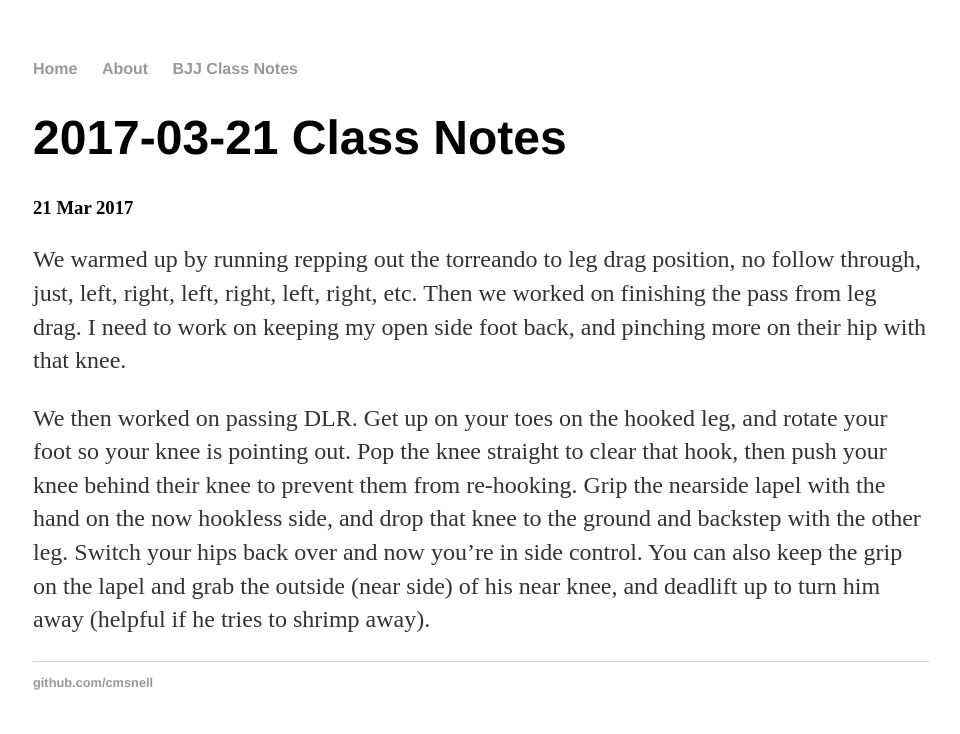
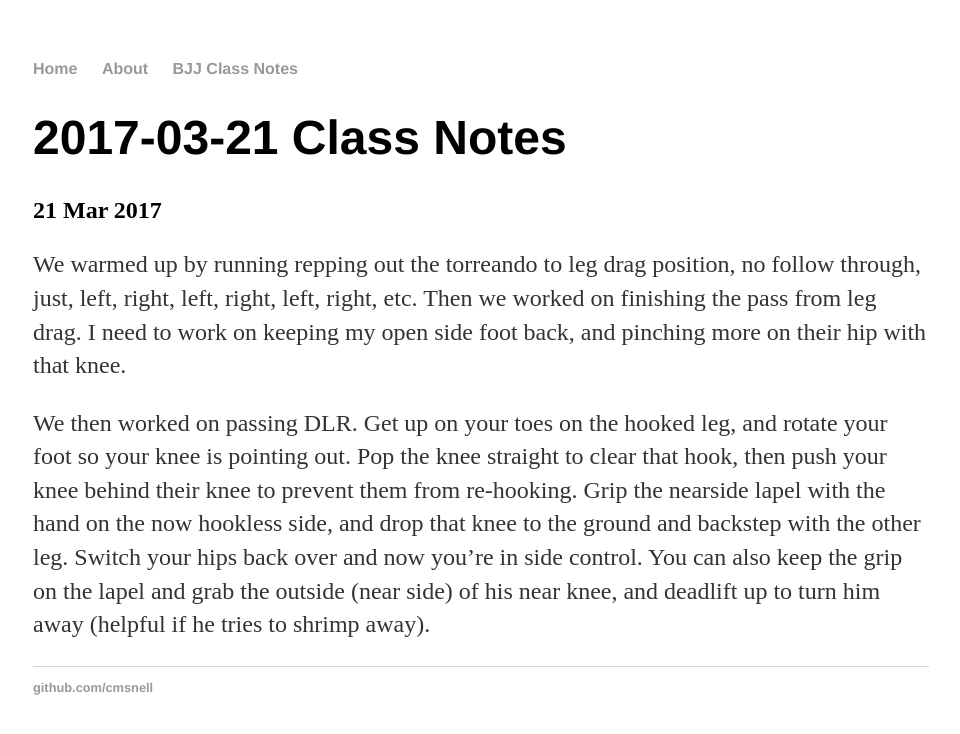
Before and after one commit to cmsnell/cmsnell.github.io, a Jekyll site: the page built from _posts/2017-03-21-class-notes.md, in a window 1280 px wide. Shown: the top 734 px of the page, without its empty margins (159-1119 px from the left). Built offline with Jekyll 4.4.1, drawn with Linux system fonts in a browser that asks for light colours.

Commit message:
Update post.html

```diff
--- a/_layouts/post.html
+++ b/_layouts/post.html
@@ -2,7 +2,7 @@
 layout: default
 ---
 <h1>{{ page.title }}</h1>
-<p class="meta"><h3>{{ page.date | date_to_string }}</h3></p>
+<p class="meta"><h2>{{ page.date | date_to_string }}</h2></p>
 
 <div class="post">
   {{ content }}
```
